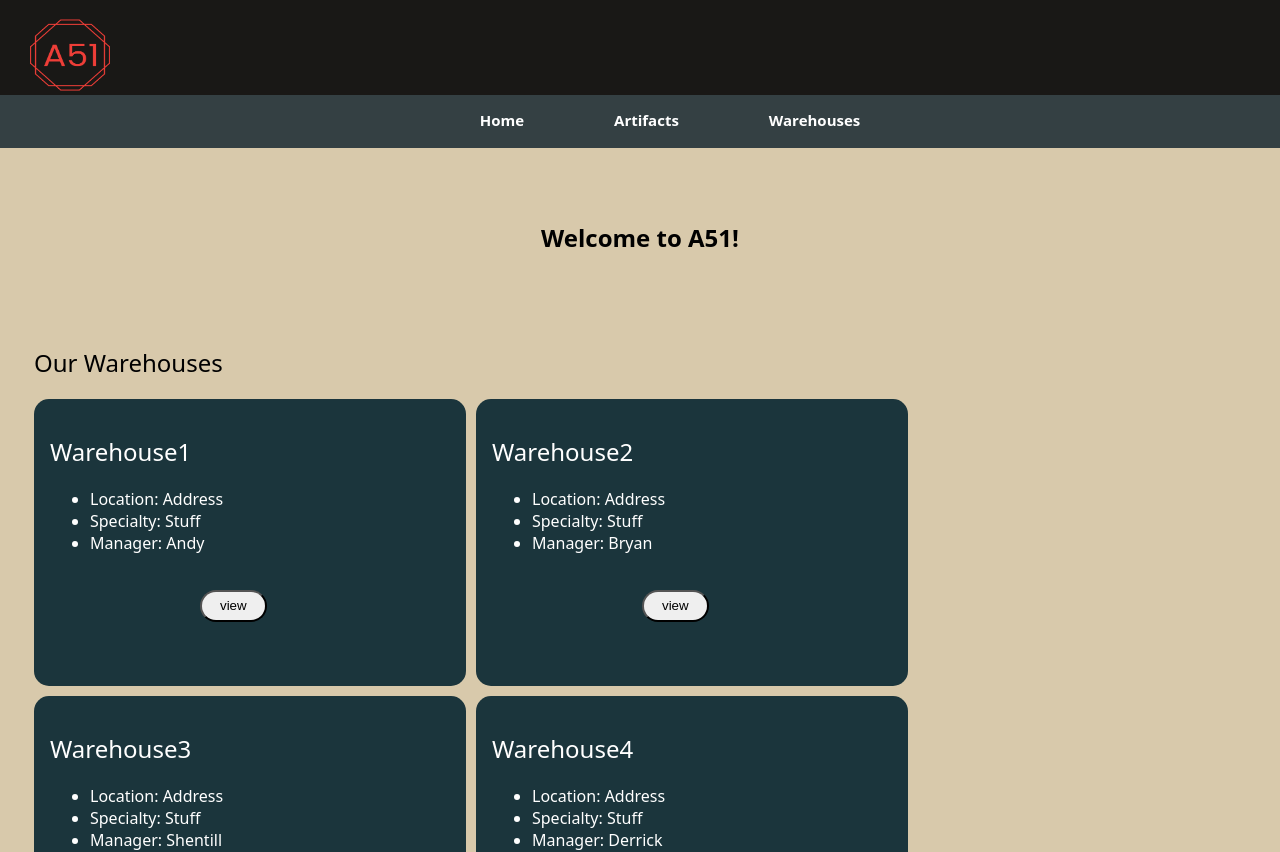
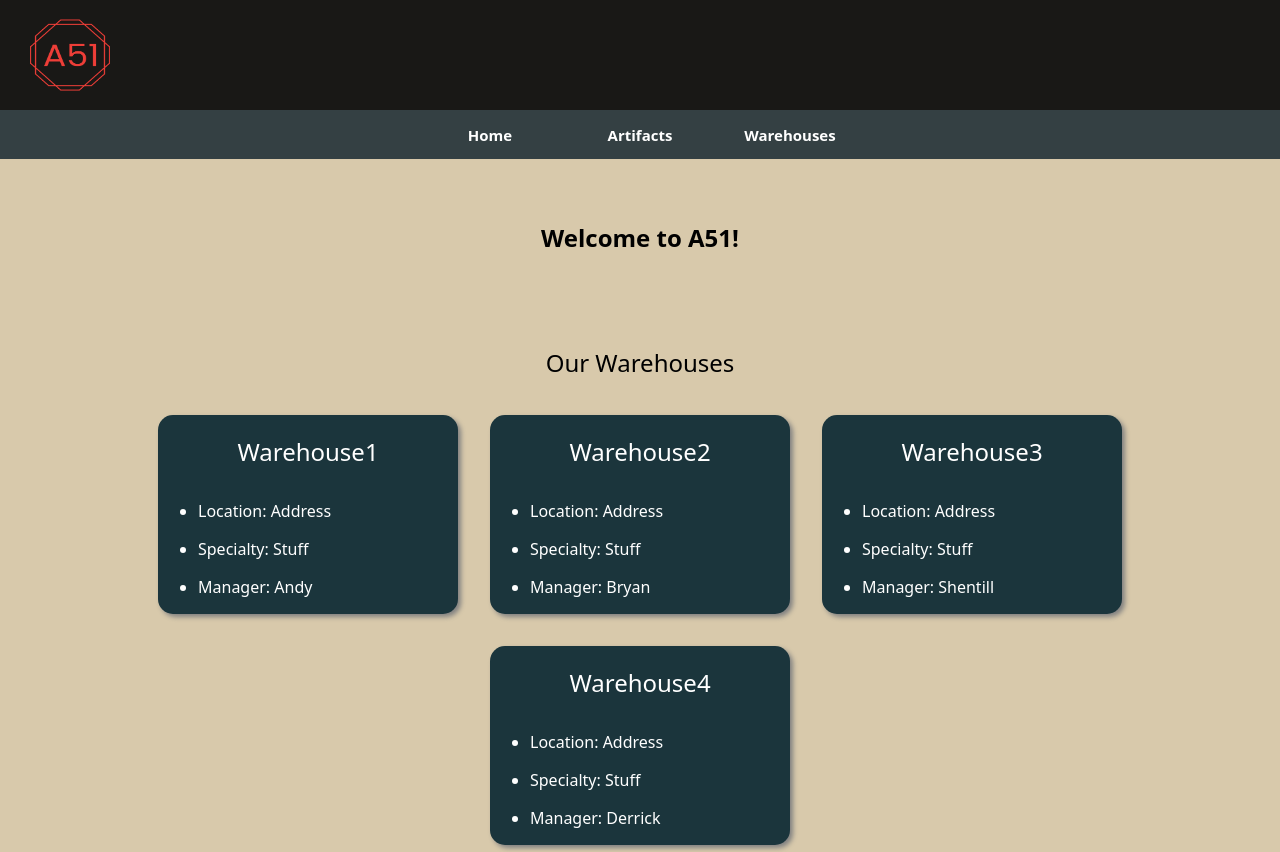
Before and after one commit to bterry9663/PRJCT3WarehouseChallmanTerryBrownFloyd, an Angular app in the folder project3/: page / in a window 1280 px wide. Shown: the top 852 px of the page. Built offline with nearby package versions, Linux system fonts and the light colour scheme.

Commit message:
Challman6/13update

```diff
--- a/project3/src/app/artifacts/artifacts.component.css
+++ b/project3/src/app/artifacts/artifacts.component.css
@@ -1,14 +1,22 @@
-form {
-    padding: 20px;
-    background-color: rgb(225, 225, 225);
-    border-radius: 6px;
-    margin-bottom: 20px;
+h1 {
+    text-align: center;
+    margin: 2em ;
+    padding: auto;
 }
 
 h2 {
     font-size: 20px;
     margin: 0px 0px 20px 0px;
 
+}
+
+form {
+    padding: 20px;
+    background-color: rgb(225, 225, 225);
+    border-radius: 6px;
+    margin-bottom: 20px;
+    box-shadow: gray 3px 3px 5px;
+    width: auto;
 }
 
 label {
@@ -39,6 +47,7 @@ form button {
     font-weight: bold;
     margin-right: 10px;
     border-radius: 20px;
+    box-shadow: gray 1px 1px 4px;
 
 }
 
--- a/project3/src/app/header/header.component.css
+++ b/project3/src/app/header/header.component.css
@@ -13,4 +13,5 @@ img {
     width: 80px;
     vertical-align: middle;
     padding-left: 1em;
+    padding-bottom: .5em;
 }
--- a/project3/src/app/home/home.component.css
+++ b/project3/src/app/home/home.component.css
@@ -4,18 +4,33 @@ h1 {
 }
 
 h2 {
+    text-align: center;
+    font-weight: lighter;
+}
+article{
+    text-align: center;
+}
+
+ul {
+    margin-top: 2em;
+}
+
+li {
+    color: white;
+    margin-top: 1em;
     text-align: left;
-    font-weight: lighter;
 }
 
 object {
     background-color: #1B353C;
     color: white;
-    padding: 1em 1em 4em 1em;
+    margin: 1em;
+    padding: auto;
     border-radius: 15px;
     display: inline-block;
-    width: 400px;
-    margin: 0px 10px 10px 0px;
+    width: 300px;
+    box-shadow: gray 3px 3px 5px;
+
 }
 
 button {
--- a/project3/src/app/home/home.component.html
+++ b/project3/src/app/home/home.component.html
@@ -4,6 +4,7 @@
 
     <h2>Our Warehouses</h2>
 
+    <article>
         <object>
             <h2>Warehouse1</h2>
             <ul>
@@ -11,7 +12,7 @@
                 <li>Specialty: Stuff</li>
                 <li>Manager: Andy</li>
             </ul>
-        <button>view</button>
+            <!-- <button>view</button> -->
         </object>
 
         <object>
@@ -21,7 +22,7 @@
                 <li>Specialty: Stuff</li>
                 <li>Manager: Bryan</li>
             </ul>
-        <button>view</button>
+        <!-- <button>view</button> -->
         </object>
 
         <object>
@@ -31,7 +32,7 @@
                 <li>Specialty: Stuff</li>
                 <li>Manager: Shentill</li>
             </ul>
-        <button>view</button>
+            <!-- <button>view</button> -->
         </object>
 
         <object>
@@ -41,8 +42,9 @@
                 <li>Specialty: Stuff</li>
                 <li>Manager: Derrick</li>
             </ul>
-        <button>view</button>
+            <!-- <button>view</button> -->
         </object>
+    </article>
 
     <!-- <ng-container *ngFor="let album of localAlbums">
 
--- a/project3/src/app/nav/nav.component.css
+++ b/project3/src/app/nav/nav.component.css
@@ -3,14 +3,16 @@ nav {
     font-size: 15px;
     text-transform: capitalize;
     text-align: center;
-    height: 3.5em;
+
+    height: 3.25em;
 }
 
 nav > a {
     text-decoration: none;
-    padding:1em 1em 1em 5em;
+    padding: 1em;
     display: inline-block;
     color: white;
+    width: 8em;
 }
 
 nav > a:hover {
```
Also changed, not shown: 4 other files (tests, documents, lock files or other folders). Lines whose indentation alone changed are shown as unchanged.
